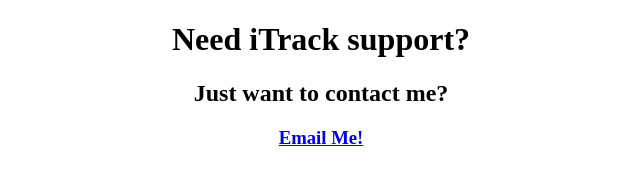
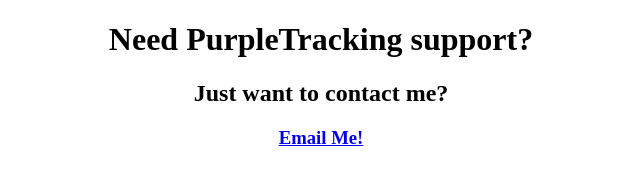
Before and after one commit to MWRevamped/iTSupport, a plain HTML site: page index.html in a window 1280 px wide. Shown: the whole page, without its empty margins (319-959 px from the left). Drawn offline with Linux system fonts and the light colour scheme.

Commit message:
Update index.html

```diff
--- a/index.html
+++ b/index.html
@@ -3,7 +3,7 @@
     <head>
         <meta charset="utf-8">
         <meta name="viewport" content="width=device-width, initial-scale=1">
-        <title>iTrack support/contact</title>
+        <title>PurpleTracking support/contact</title>
         <style>
             body {
                 text-align: center;
@@ -11,7 +11,7 @@
         </style>
     </head>
     <body>
- 	<h1>Need iTrack support?</h1>
+ 	<h1>Need PurpleTracking support?</h1>
 	<h2>Just want to contact me?</h2>
         <h3><a href="mailto:minke.downy.06@icloud.com">Email Me!</a></h3>
     </body>
```
